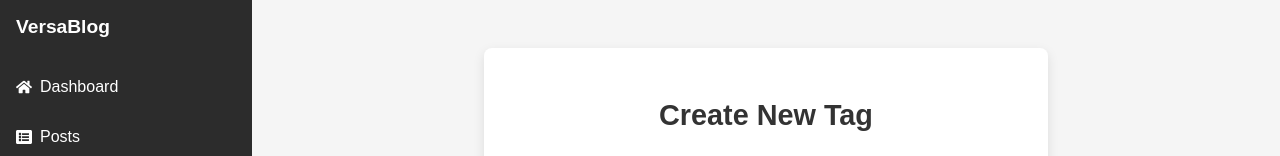
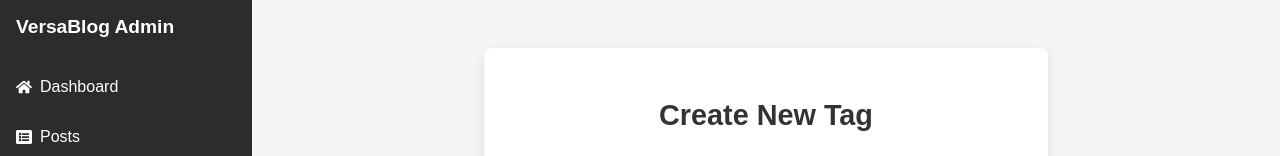
Before and after one commit to seymourpublic/my-blog-admin, a Next.js app: page /tags/new in a window 1280 px wide. Shown: the top 156 px of the page. Built offline with nearby package versions, Linux system fonts and the light colour scheme; no server answers.

Commit message:
feat: Update application title to 'VersaBlog Admin' for clarity

```diff
--- a/components/Layout.js
+++ b/components/Layout.js
@@ -26,7 +26,7 @@ export default function Layout({ children }) {
               fontWeight: 'bold'
             }}
           >
-            VersaBlog
+            VersaBlog Admin
           </div>
           {/* Navigation Links */}
           <nav
```
